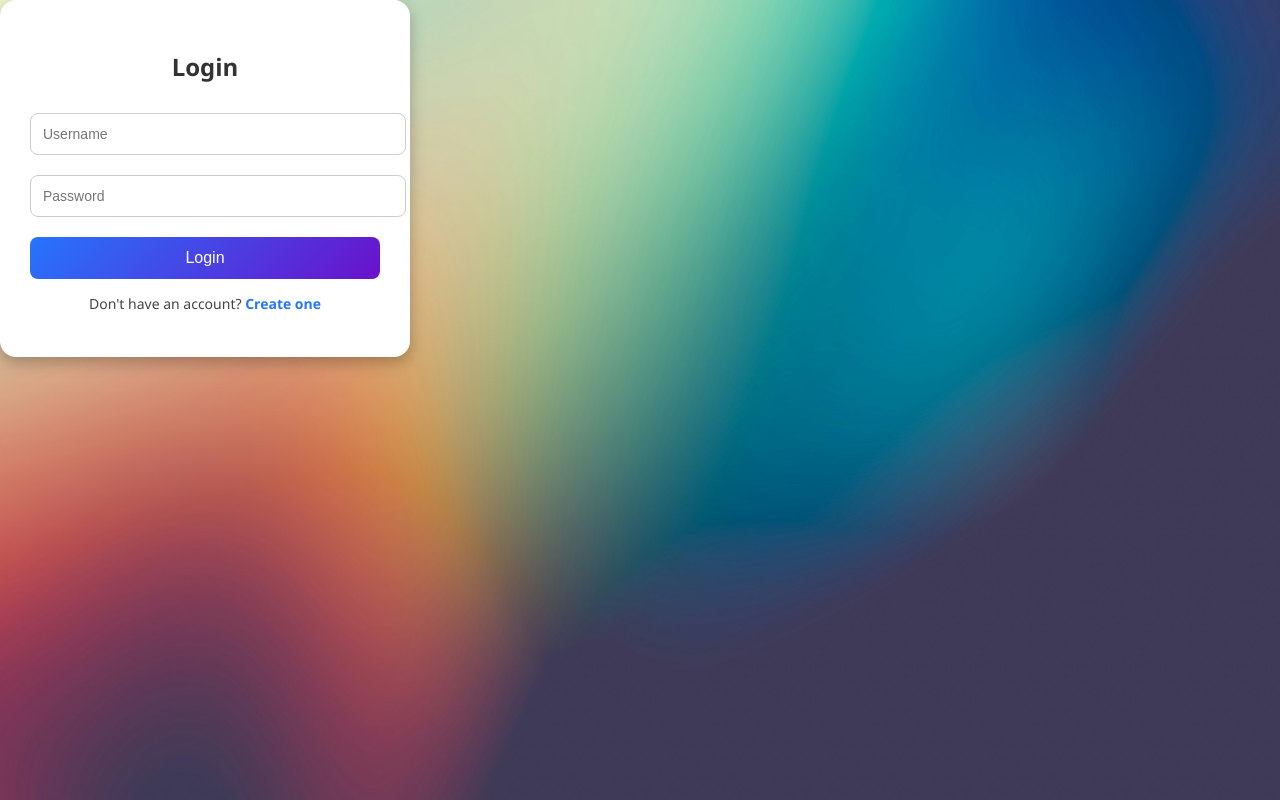
After one commit to JoshHutab/group-blog, a PHP site: page /login.php in a window 1280 px wide. The commit adds this page. Run offline with PHP 8.4, Linux system fonts and the light colour scheme.

Commit message:
Add files via upload

```diff
--- /dev/null
+++ b/db.php
@@ -0,0 +1,12 @@
+<?php
+$host = "localhost";
+$user = "root";
+$pass = "";
+$db   = "db_anaksekolah";
+
+$conn = mysqli_connect($host, $user, $pass, $db);
+
+if (!$conn) {
+    die("Connection failed: " . mysqli_connect_error());
+}
+?>
--- /dev/null
+++ b/login.php
@@ -0,0 +1,79 @@
+<?php
+session_start();
+include 'db.php';
+
+// Handle Login
+if (isset($_POST['login'])) {
+    $username = $_POST['login_username'];
+    $password = $_POST['login_password'];
+
+    $result = mysqli_query($conn, "SELECT * FROM users WHERE username='$username'");
+    $user = mysqli_fetch_assoc($result);
+
+    if ($user && password_verify($password, $user['password'])) {
+        $_SESSION['user_id'] = $user['id'];
+        $_SESSION['username'] = $user['username'];
+        header("Location: index.php"); // go to main site
+        exit;
+    } else {
+        $error = "Wrong username or password!";
+    }
+}
+
+// Handle Register
+if (isset($_POST['register'])) {
+    $username = $_POST['register_username'];
+    $password = password_hash($_POST['register_password'], PASSWORD_DEFAULT);
+
+    $check = mysqli_query($conn, "SELECT * FROM users WHERE username='$username'");
+    if (mysqli_num_rows($check) > 0) {
+        $error = "Username already exists!";
+    } else {
+        mysqli_query($conn, "INSERT INTO users (username, password) VALUES ('$username', '$password')");
+        $success = "Account created! Please log in.";
+    }
+}
+?>
+
+<!DOCTYPE html>
+<html lang="en">
+<head>
+  <meta charset="UTF-8" />
+  <meta name="viewport" content="width=device-width, initial-scale=1.0"/>
+  <title>BASRENG - Login</title>
+  <link rel="stylesheet" href="style.css" />
+</head>
+<body>
+
+  <div class="login-container">
+    <!-- Show messages -->
+    <?php if (!empty($error)) echo "<p style='color:red;'>$error</p>"; ?>
+    <?php if (!empty($success)) echo "<p style='color:green;'>$success</p>"; ?>
+
+    <!-- Login Form -->
+    <form method="POST" class="login-box">
+      <h2>Login</h2>
+      <input type="text" name="login_username" placeholder="Username" required>
+      <input type="password" name="login_password" placeholder="Password" required>
+      <button type="submit" name="login">Login</button>
+      <p>Don't have an account? <a href="#" onclick="toggleForms()">Create one</a></p>
+    </form>
+
+    <!-- Register Form -->
+    <form method="POST" class="login-box hidden" id="register-box">
+      <h2>Create Account</h2>
+      <input type="text" name="register_username" placeholder="Username" required>
+      <input type="password" name="register_password" placeholder="Password" required>
+      <button type="submit" name="register">Register</button>
+      <p>Already have an account? <a href="#" onclick="toggleForms()">Login here</a></p>
+    </form>
+  </div>
+
+  <script>
+    function toggleForms() {
+      document.querySelector(".login-box").classList.toggle("hidden");
+      document.getElementById("register-box").classList.toggle("hidden");
+    }
+  </script>
+</body>
+</html>
--- /dev/null
+++ b/logout.php
@@ -0,0 +1,6 @@
+<?php
+session_start();
+session_destroy();
+header("Location: login.php");
+exit;
+?>
--- a/style.css
+++ b/style.css
@@ -4,35 +4,36 @@ body {
   font-family: 'Segoe UI', Tahoma, Geneva, Verdana, sans-serif;
   background-color: #f5f5f5;
 
-  /* 🖼️ Set your background image below */
+  /* 🖼️ Background image */
   background-image: url('kukai-art-xS_lI4mtyzs-unsplash.jpg');
   background-size: cover;
   background-position: center;
   background-repeat: no-repeat;
-  height: 100vh;
+  min-height: 100vh;
 }
 
+/* === HEADER === */
 header {
   display: flex;
-  justify-content: center; /* Centers the whole container */
+  justify-content: center;
   align-items: center;
   padding: 1rem 2rem;
   background-color: rgba(255, 255, 255, 0.8);
+  position: sticky;
+  top: 0;
+  z-index: 10;
 }
 
-/* Container for logo + title */
 .logo-title-container {
   display: flex;
   align-items: center;
   gap: 1rem;
 }
 
-/* Logo image */
 .logo img {
   height: 100px;
 }
 
-/* Centered title */
 header h1 {
   font-size: 1.8rem;
   color: #333;
@@ -40,13 +41,12 @@ header h1 {
   text-align: center;
 }
 
-
 /* === PEOPLE SECTION === */
 .people {
   display: flex;
   justify-content: center;
   align-items: center;
-  margin-top: 15%;
+  margin-top: 10%;
   gap: 20px;
   flex-wrap: wrap;
 }
@@ -55,9 +55,9 @@ header h1 {
   text-decoration: none;
   background-color: #ffffffcc;
   padding: 1rem 2.5rem;
-  border-radius: 20px; /* ⬅️ More rounded corners */
+  border-radius: 20px;
   font-weight: 500;
-  font-size: 1.2rem;   /* ⬅️ Larger text */
+  font-size: 1.2rem;
   color: #333;
   box-shadow: 0 4px 12px rgba(0,0,0,0.1);
   transition: all 0.3s ease;
@@ -65,6 +65,93 @@ header h1 {
 
 .person:hover {
   background-color: #333;
-  color: white;
+  color: #fff;
   transform: scale(1.05);
 }
+
+/* === LOGIN & REGISTER SECTION === */
+.login-section {
+  display: flex;
+  justify-content: center;   /* centers horizontally */
+  align-items: center;       /* centers vertically */
+  min-height: 100vh;         /* full height */
+  padding: 0;                /* remove extra spacing */
+}
+.login-section h2 {
+  text-align: center;
+  margin-bottom: 20px;
+}
+
+.login-box {
+  background: #fff;
+  padding: 30px;
+  border-radius: 16px;
+  box-shadow: 0 6px 15px rgba(0,0,0,0.25);
+  width: 350px;
+  max-width: 90%;
+  text-align: center;
+  animation: fadeIn 0.5s ease;
+}
+
+.login-box h2 {
+  margin-bottom: 20px;
+  color: #333;
+  font-size: 1.5rem;
+}
+
+/* === FORM INPUTS === */
+.login-box input {
+  width: 100%;
+  padding: 12px;
+  margin: 10px 0;
+  border: 1px solid #ccc;
+  border-radius: 8px;
+  font-size: 14px;
+}
+
+/* === BUTTONS === */
+.login-box button {
+  width: 100%;
+  padding: 12px;
+  margin-top: 10px;
+  background: linear-gradient(135deg, #2575fc, #6a11cb);
+  color: #fff;
+  border: none;
+  border-radius: 8px;
+  font-size: 16px;
+  cursor: pointer;
+  transition: transform 0.2s ease, opacity 0.2s ease;
+}
+
+.login-box button:hover {
+  opacity: 0.9;
+  transform: scale(1.03);
+}
+
+/* === LINKS UNDER FORMS === */
+.login-box p {
+  margin-top: 15px;
+  font-size: 14px;
+  color: #444;
+}
+
+.login-box a {
+  color: #2575fc;
+  text-decoration: none;
+  font-weight: bold;
+}
+
+.login-box a:hover {
+  text-decoration: underline;
+}
+
+/* === UTILS === */
+.hidden {
+  display: none;
+}
+
+/* === ANIMATIONS === */
+@keyframes fadeIn {
+  from { opacity: 0; transform: translateY(-10px); }
+  to { opacity: 1; transform: translateY(0); }
+}
```
Also changed, not shown: index.php (added, +39 -0 lines), login.html (added, +104 -0 lines).
